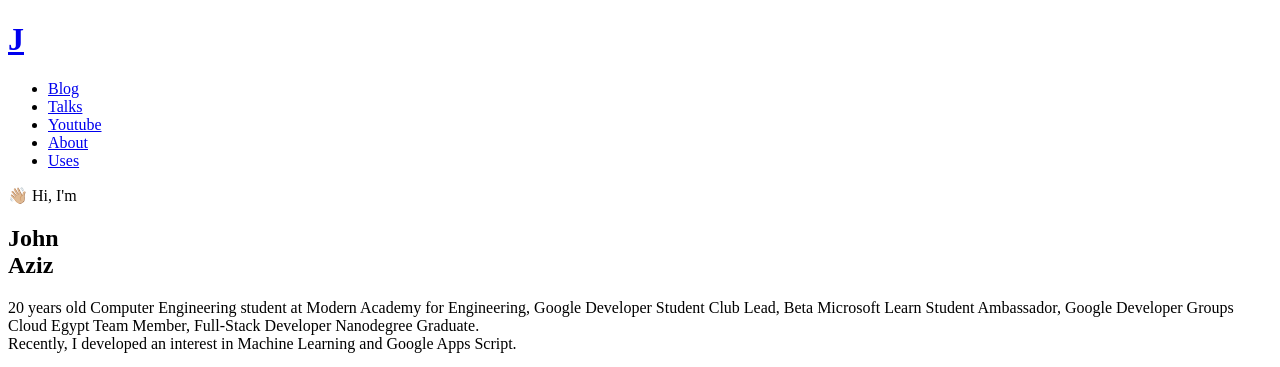
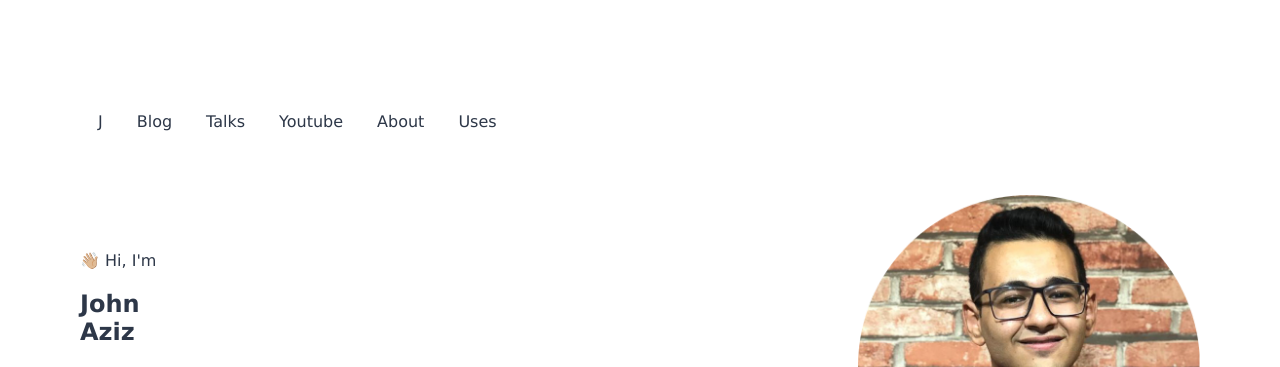
Before and after one commit to John0Isaac/Personal-Web-Site, a Flask app: page / in a window 1280 px wide. Shown: the top 367 px of the page. Run offline with Flask 2, Linux system fonts and the light colour scheme.

Commit message:
Landing page & Styles

```diff
--- a/main.py
+++ b/main.py
@@ -1,5 +1,6 @@
 from flask import Flask, request, render_template
 from flask_cors import CORS
+
 
 def create_app(test_config=None):
     # Create and configure the app
--- a/static/css/styles.css
+++ b/static/css/styles.css
@@ -0,0 +1,45 @@
+* {
+    color: #2d3748;
+    font-family: Verdana, Geneva, Tahoma, sans-serif;
+}
+
+body {
+    margin-top: 5em;
+    margin-bottom: 1em;
+    margin-left: 5em;
+    margin-right: 5em;
+}
+
+#nav {
+    display: flex;
+    flex-wrap: wrap;
+    margin-bottom: 2em;
+}
+
+.introduction {
+    display: flex;
+    align-items: center;
+    margin-bottom: 5em;
+}
+
+#introduction-text {
+    width: 40%;
+}
+
+#nav ul {
+    list-style-type: none;
+    padding: 1px;
+    overflow: hidden;
+}
+
+#nav li {
+    font-size: medium;
+    float: left;
+}
+
+#nav li a {
+    display: block;
+    text-align: left;
+    padding: 15px 17px;
+    text-decoration: none;
+}
--- a/templates/layouts/main.html
+++ b/templates/layouts/main.html
@@ -22,10 +22,9 @@
 <body>
     <!-- Header -->
     <header id="header">
-        <h1>
-            <a href="#">J</a></h1>
         <nav id="nav">
             <ul>
+                <li><a href="#">J</a></li>
                 <li><a href="blog.html">Blog</a></li>
                 <li><a href="talks.html">Talks</a></li>
                 <li><a href="#">Youtube</a></li>
@@ -38,6 +37,9 @@
     {% block content %}{% endblock %}
 
     <footer>
+        <p>©
+            <!-- -->2021
+            <!-- -->John Aziz
             <a href="https://twitter.com/john00isaac" target="_blank">
                 <img align="right" alt="John Aziz | Twitter" title="Twitter" width="22px" src="https://cdn.jsdelivr.net/npm/simple-icons@v3/icons/twitter.svg" />
             </a>
@@ -50,6 +52,7 @@
             <a href="https://www.github.com/John0Isaac/" target="_blank">
                 <img align="right" alt="John's GitHub" title="GitHub" width="22px" src="https://cdn.jsdelivr.net/npm/simple-icons@v3/icons/github.svg" />
             </a>
+        </p>
     </footer>
 </body>
 
--- a/templates/pages/index.html
+++ b/templates/pages/index.html
@@ -1,11 +1,16 @@
 {% extends 'layouts/main.html' %} {% block title %}John Aziz{% endblock %} {% block content %}
 <main>
     <section class="introduction">
-        <p>👋🏼 Hi, I'm</p>
-        <h1>John
-            <br>Aziz</h1>
-        <p>20 years old Computer Engineering student at Modern Academy for Engineering, Google Developer Student Club Lead, Beta Microsoft Learn Student Ambassador, Google Developer Groups Cloud Egypt Team Member, Full-Stack Developer Nanodegree Graduate.
-            <br>Recently, I developed an interest in Machine Learning and Google Apps Script.</p>
+        <div id="introduction-text">
+            <p>👋🏼 Hi, I'm</p>
+            <h1>John
+                <br>Aziz</h1>
+            <p>Computer Engineering student at Modern Academy for Engineering, GDSC Lead, Beta MLSA, GDG Cloud Egypt Team Member, Full-Stack Developer Nanodegree Graduate.
+                <br>Recently, I developed an interest in Machine Learning and Google Apps Script.</p>
+        </div>
+        <div>
+            <img width="50%" height="50%" align=right src="/static/img/john-circle.png" alt="My photo">
+        </div>
     </section>
     <section class="recent-videos">
         <h2>Recent Videos</h2>
```
Also changed, not shown: static/img/john-circle.png (added). Lines whose indentation alone changed are shown as unchanged.
